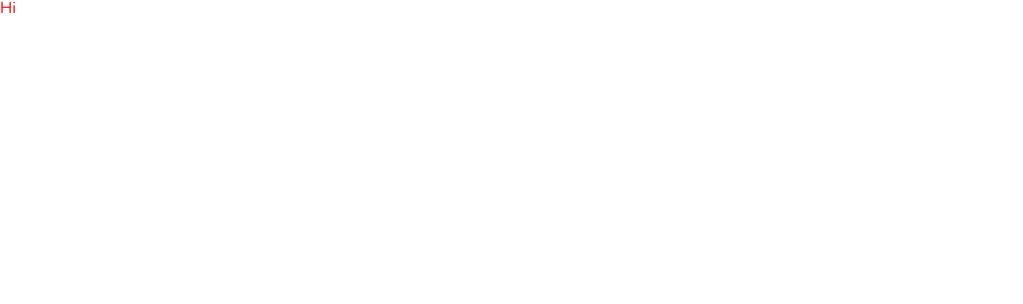
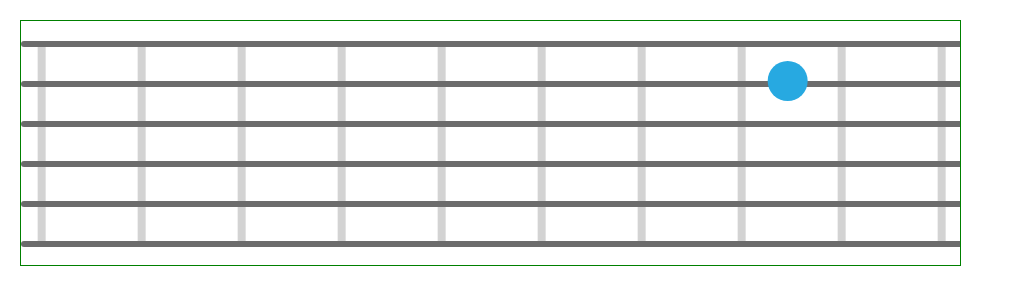
Before and after one commit to bali182/magic-fretboard, a React app: page / in a window 1280 px wide. Shown: the top 304 px of the page, without its empty margins (0-1023 px from the left). Built offline with nearby package versions, Linux system fonts and the light colour scheme.

Commit message:
Initial stab at rendering the board

```diff
--- /dev/null
+++ b/src/Fretboard/Fretboard.tsx
@@ -0,0 +1,91 @@
+import React, { PureComponent, ReactNode } from 'react'
+import range from 'lodash/range'
+
+const Strings = 6
+const StringWidth = 6
+const StringSpacing = 40
+
+const Frets = 10
+const FretWidth = 8
+const FretSpacing = 100
+
+const MarkerRadius = 20
+const MarkerString = 1
+const MarkerFret = 8
+
+const FretPadding = FretSpacing / 6
+const StringPadding = MarkerRadius
+
+export class Fretboard extends PureComponent {
+  render() {
+    return (
+      <svg
+        width={this.getWidth()}
+        height={this.getHeight()}
+        xmlns="http://www.w3.org/2000/svg"
+        style={{ border: '1px solid green' }}>
+        {this.renderFrets()}
+        {this.renderStrings()}
+        {this.renderMarker()}
+      </svg>
+    )
+  }
+
+  // TODO calculate dots
+  private getHeight() {
+    const overhang = StringWidth
+    return (Strings - 1) * StringSpacing + overhang + StringPadding * 2
+  }
+
+  private getWidth() {
+    const baseWidth = (Frets - 1) * FretSpacing + FretWidth
+    return baseWidth + FretPadding * 2
+  }
+
+  renderStrings(): ReactNode {
+    return range(0, Strings).map((i) => this.renderString(i))
+  }
+
+  renderFrets(): ReactNode {
+    return range(0, Frets).map((i) => this.renderFret(i))
+  }
+
+  renderString(num: number): ReactNode {
+    const halfStrWidth = StringWidth / 2
+    const x1 = halfStrWidth
+    const x2 = this.getWidth() - halfStrWidth
+    const y = halfStrWidth + num * StringSpacing + StringPadding
+    return (
+      <line
+        stroke="#6c6c6c"
+        x1={x1}
+        x2={x2}
+        y1={y}
+        y2={y}
+        strokeWidth={StringWidth}
+        strokeLinecap="round"
+        key={num}
+        cursor="pointer"
+        onClick={() => {
+          console.log('clicked on str')
+        }}
+      />
+    )
+  }
+
+  renderFret(num: number) {
+    const halfFretWidth = FretWidth / 2
+    const y1 = halfFretWidth + StringPadding
+    const y2 = this.getHeight() - halfFretWidth - StringPadding
+    const x = FretPadding + halfFretWidth + num * FretSpacing
+    return (
+      <line stroke="lightgray" x1={x} x2={x} y1={y1} y2={y2} strokeWidth={FretWidth} strokeLinecap="round" key={num} />
+    )
+  }
+
+  renderMarker() {
+    const cx = MarkerFret * FretSpacing - FretSpacing / 2 + FretPadding
+    const cy = MarkerString * StringSpacing + StringPadding
+    return <circle fill="#27a9e1" cx={cx} cy={cy} r={MarkerRadius} />
+  }
+}
--- a/src/index.tsx
+++ b/src/index.tsx
@@ -1,11 +1,10 @@
 import React from 'react'
-import { css } from 'emotion'
 import { render } from 'react-dom'
+import { Fretboard } from './Fretboard/Fretboard'
 
-class DummyComponent extends React.Component {
-  render() {
-    return <div className={css({ color: 'red' })}>Hi</div>
-  }
-}
-
-render(<DummyComponent />, document.getElementById('root'))
+render(
+  <div style={{ padding: '20px' }}>
+    <Fretboard />
+  </div>,
+  document.getElementById('root')
+)
```
